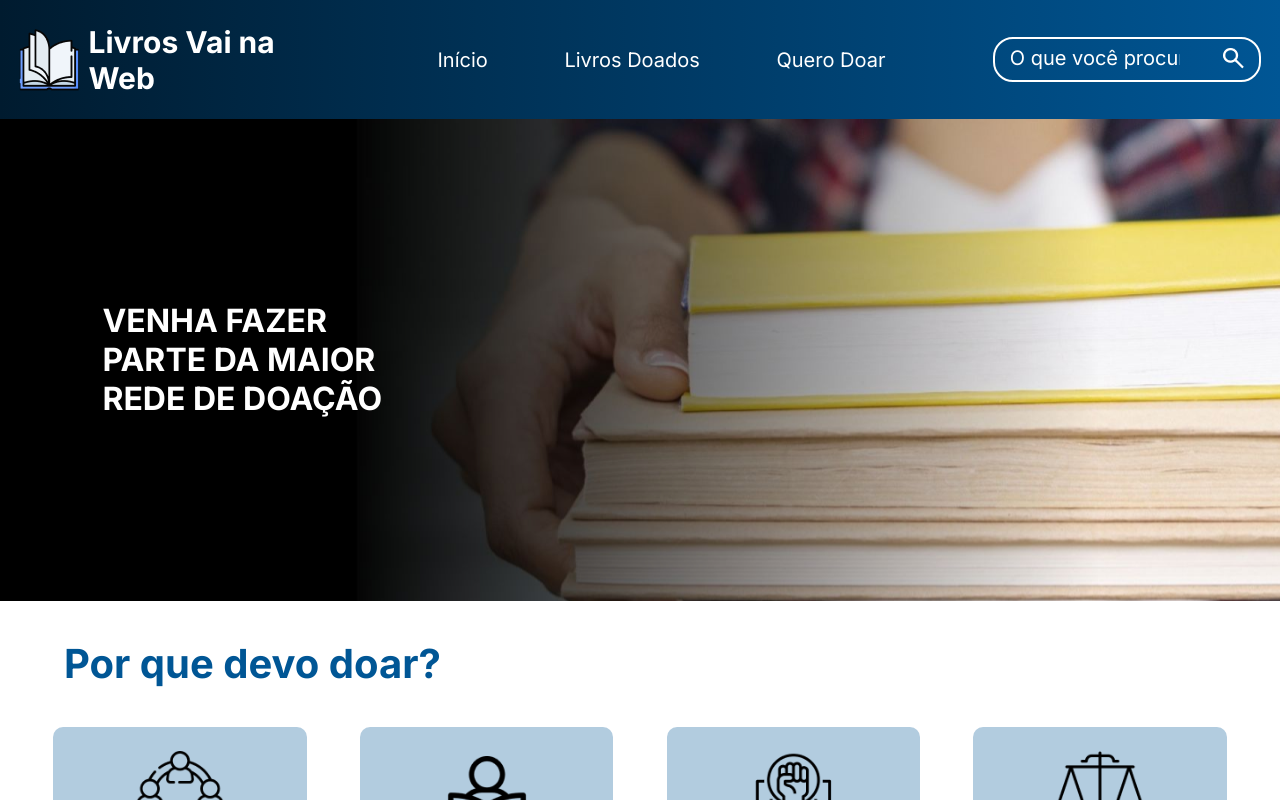
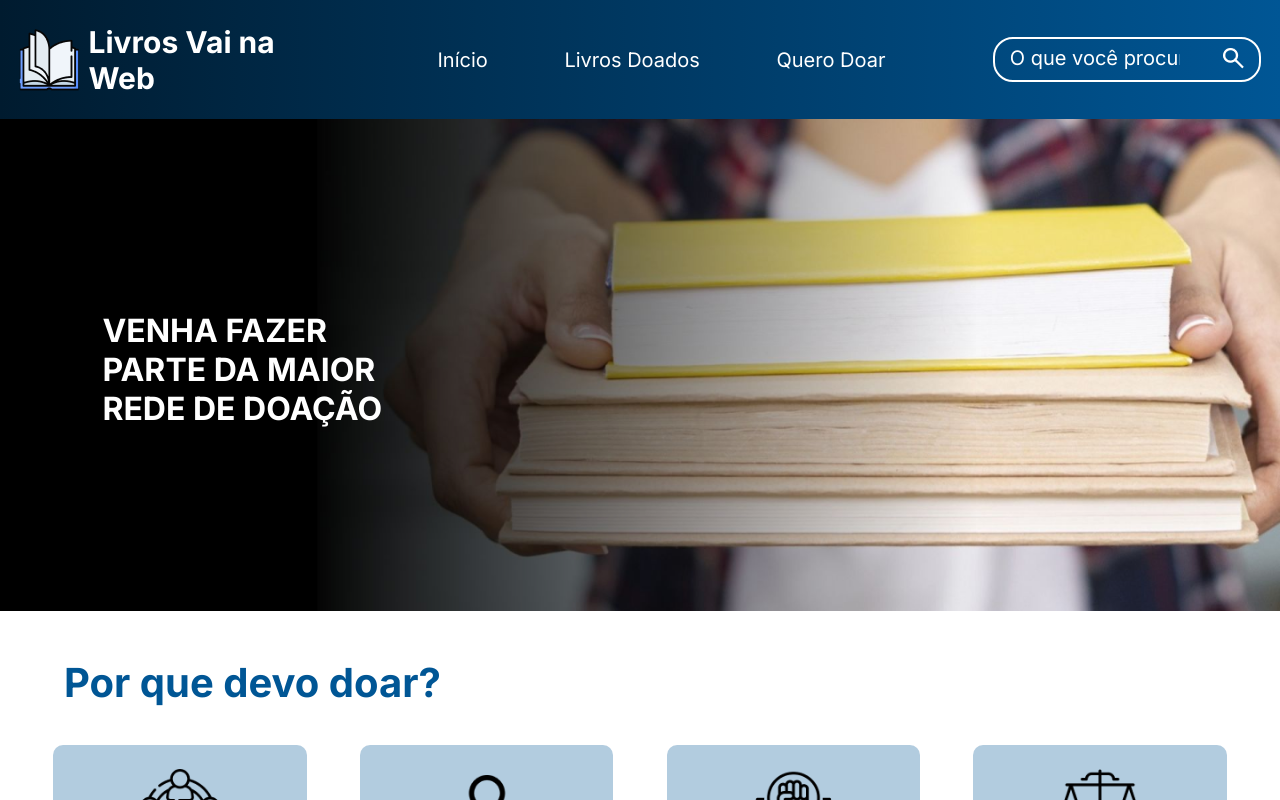
Before and after one commit to MauricioTdM/desafio-final-modulo-1-vnw, a React (Vite) app: page / in a window 1280 px wide. Shown: the top 800 px of the page. Built offline with nearby package versions, Linux system fonts and the light colour scheme.

Commit message:
♻️ refactor: Ajustando tamanho do banner

```diff
--- a/src/components/Pages/inicio/inicio.module.scss
+++ b/src/components/Pages/inicio/inicio.module.scss
@@ -1,8 +1,8 @@
 .banner {
-    height: 60.2vh;
+    height: 62.5vh;
     background-image: url('../../../assets/banner.png');
     background-repeat: no-repeat;
-    // background-size: contain; //Pode ser cover ou contain, o primeiro corre risco de cortar a imagem, já o segundo, a imagem preenche todo o container
+    background-size: contain; //Pode ser cover ou contain, o primeiro corre risco de cortar a imagem, já o segundo, a imagem preenche todo o container
     display: flex;
     align-items: center;
     padding-left: 8vw;
```
